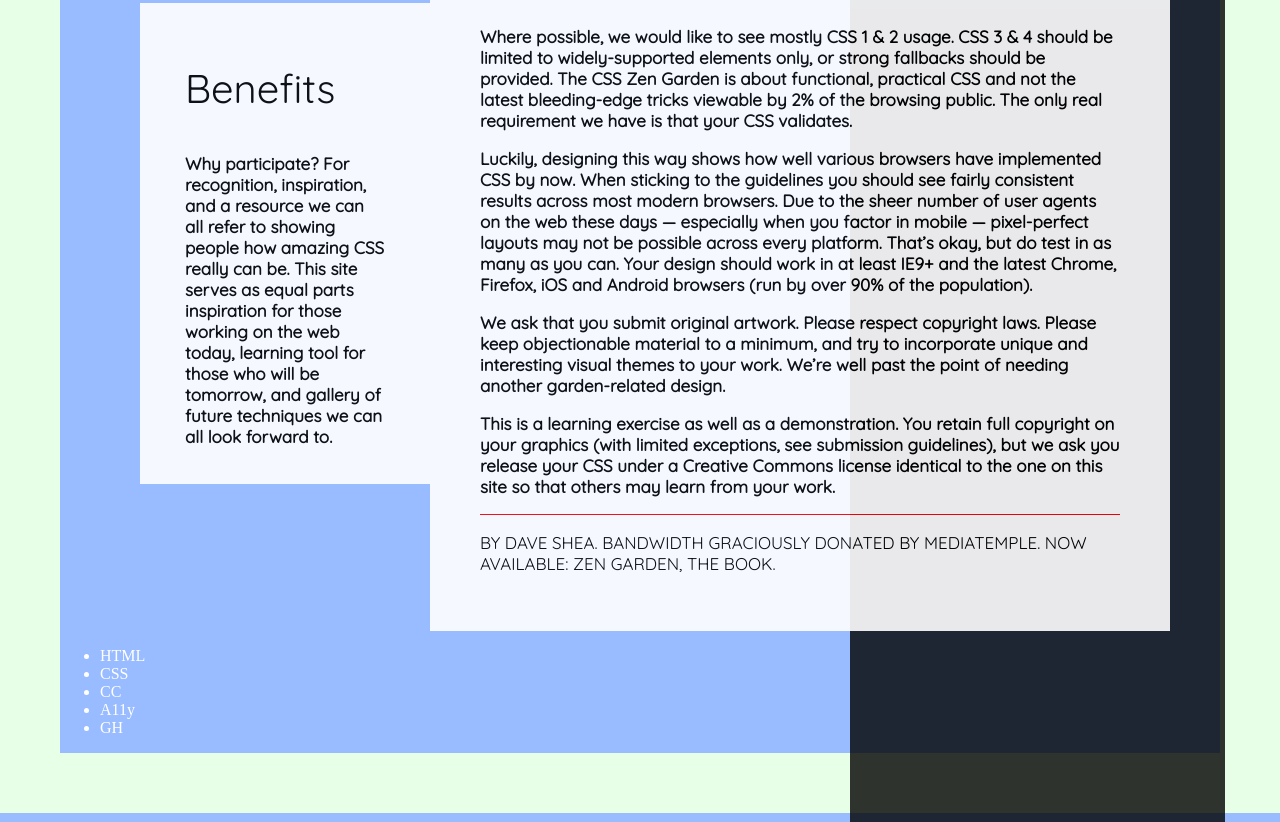
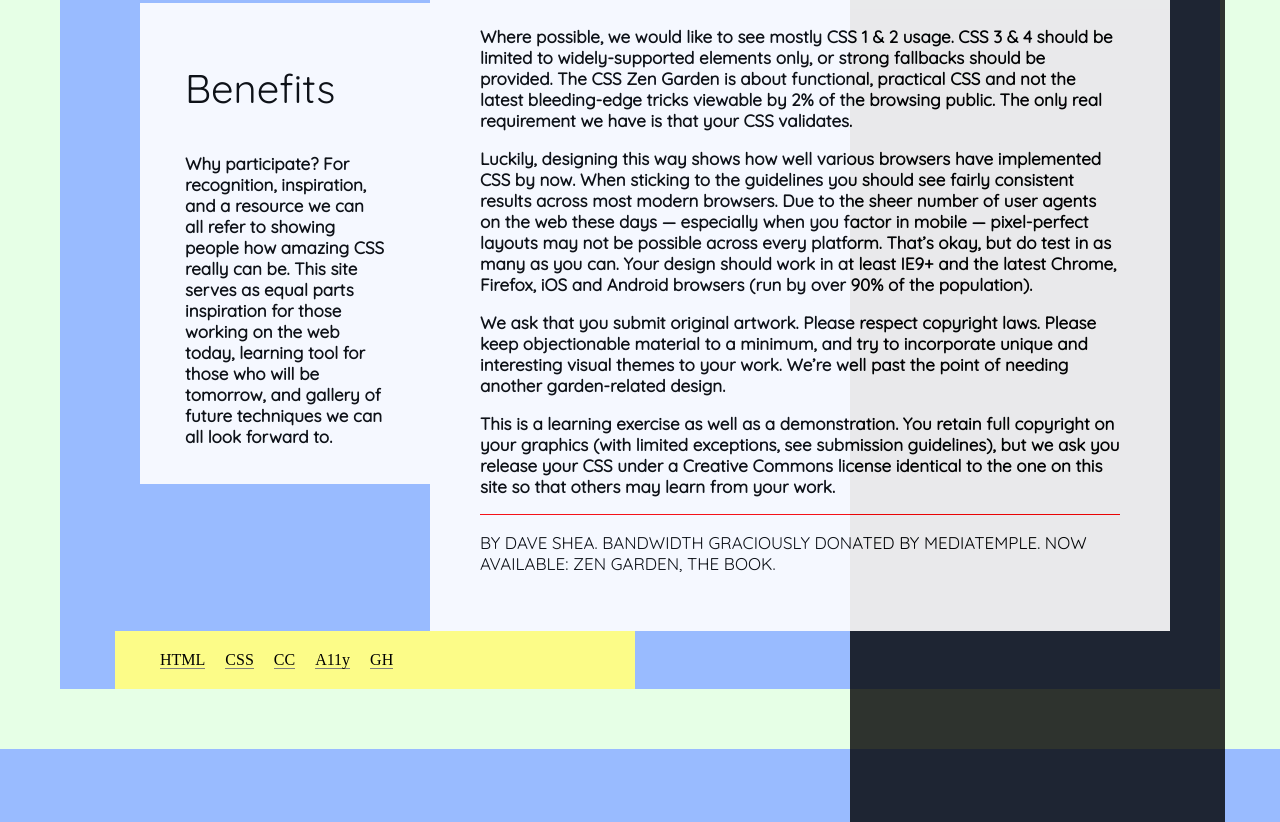
Before and after one commit to Jmarquez8951/Zen-Garden, a plain HTML site: page index.html in a window 1280 px wide. Shown: the part 2278-3100 px from the top of the page. Drawn offline with Linux system fonts and the light colour scheme.

Commit message:
not fully done with footer

```diff
--- a/index.html
+++ b/index.html
@@ -102,11 +102,11 @@
         </div>
         <footer>
             <ul>
-                <li>HTML</li>
-                <li>CSS</li>
-                <li>CC</li>
-                <li>A11y</li>
-                <li>GH</li>
+                <li><a href="">HTML</a></li>
+                <li><a href="">CSS</a></li>
+                <li><a href="">CC</a></li>
+                <li><a href="">A11y</a></li>
+                <li><a href="">GH</a></li>
             </ul>
         </footer>
     </main>
--- a/main.css
+++ b/main.css
@@ -195,3 +195,30 @@ a {
 .paragraph-footer {
     font-weight: lighter;
 }
+
+/* footer css */
+
+footer {
+    padding: 10px;
+    margin: 0;
+    margin-left: 55px;
+    background-color: rgb(252, 252, 136);
+    width: 500px;
+}
+
+footer ul {
+    margin: 0;
+    margin-left: -15px;
+    display: flex;
+    flex-flow: row wrap;
+    list-style-type: none;
+}
+
+footer li {
+    padding: 10px;
+}
+
+footer a {
+    text-decoration: none;
+    border-bottom: 1px solid grey;
+}
```
